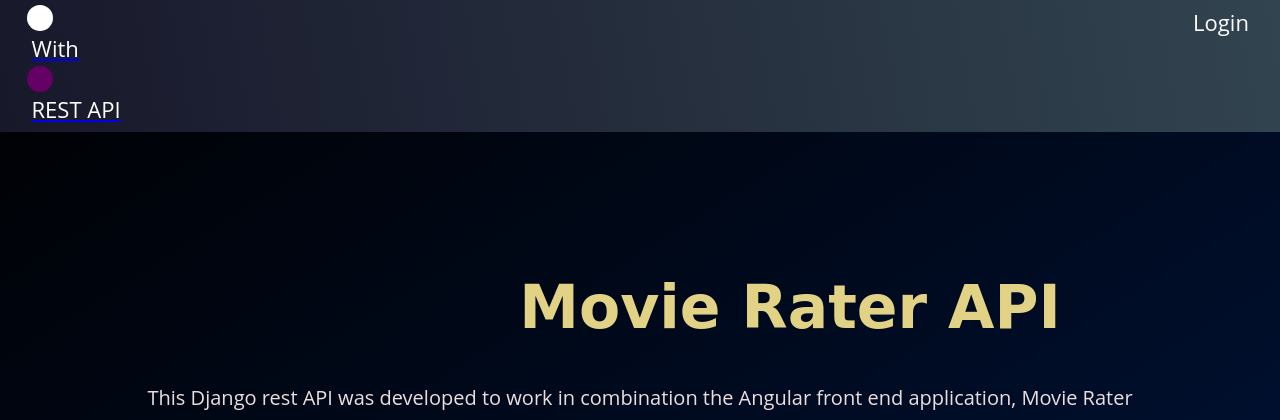
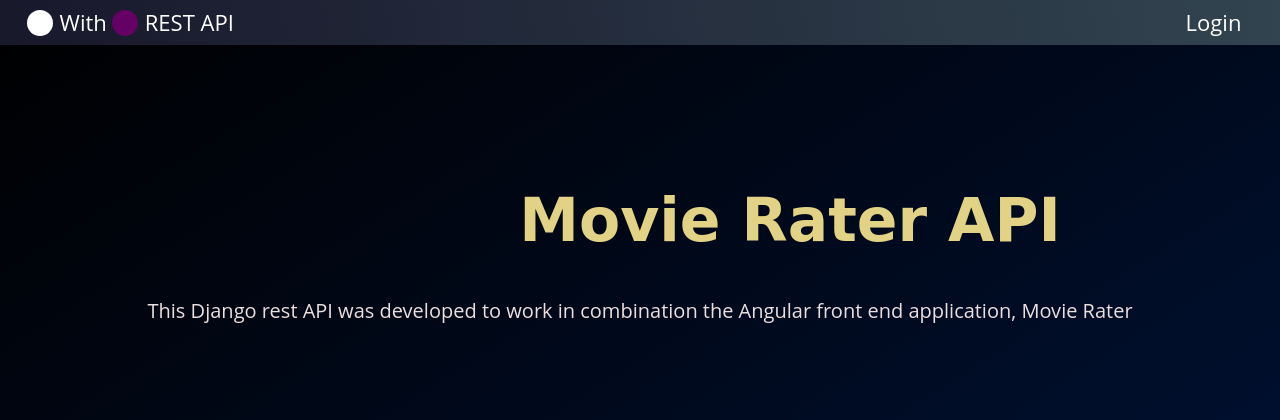
Before and after one commit to ddeveloper72/movieratings, a Django app: template home/templates/index.html in a window 1280 px wide. Shown: the top 420 px of the page. Run offline with Django 3.2, Linux system fonts and the light colour scheme; the template is opened without the code that fills it, so the values that code supplies are empty.

Commit message:
compiled css

```diff
--- a/static/css/main.css
+++ b/static/css/main.css
@@ -311,9 +311,6 @@ body {
 }
 
 .navbar__nav--item {
-  margin-right: 20px;
-  font-size: 2.2rem;
-  list-style-type: none;
   display: -webkit-box;
   display: -ms-flexbox;
   display: flex;
@@ -321,6 +318,10 @@ body {
   -webkit-box-direction: normal;
       -ms-flex-direction: row;
           flex-direction: row;
+  margin-right: 20px;
+  font-size: 2.2rem;
+  list-style-type: none;
+  cursor: pointer;
 }
 
 .navbar__nav--item:first-child {
@@ -351,7 +352,7 @@ body {
   cursor: pointer;
 }
 
-.navbar__brand {
+.navbar__brand, .navbar a {
   display: -webkit-box;
   display: -ms-flexbox;
   display: flex;
@@ -363,6 +364,7 @@ body {
           align-items: center;
   cursor: pointer;
   outline: none;
+  text-decoration: none;
   margin-right: 15px;
   -webkit-transition: -webkit-transform .4s;
   transition: -webkit-transform .4s;
@@ -370,7 +372,7 @@ body {
   transition: transform .4s, -webkit-transform .4s;
 }
 
-.navbar__brand--sprite {
+.navbar__brand--sprite, .navbar a--sprite {
   display: -webkit-box;
   display: -ms-flexbox;
   display: flex;
@@ -387,20 +389,20 @@ body {
   margin-right: 2px;
 }
 
-.navbar__brand--sprite:hover {
+.navbar__brand--sprite:hover, .navbar a--sprite:hover {
   -webkit-transform: scale(1.2);
           transform: scale(1.2);
 }
 
-.navbar__brand--sprite-icon {
+.navbar__brand--sprite-icon, .navbar a--sprite-icon {
   fill: #fff;
 }
 
-.navbar__brand--sprite:not(:last-of-type) {
+.navbar__brand--sprite:not(:last-of-type), .navbar a--sprite:not(:last-of-type) {
   background-color: #fff;
 }
 
-.navbar__brand--txt {
+.navbar__brand--txt, .navbar a--txt {
   margin: 0 5px;
   color: #fff;
 }
```
Also changed, not shown: 1 other file.
